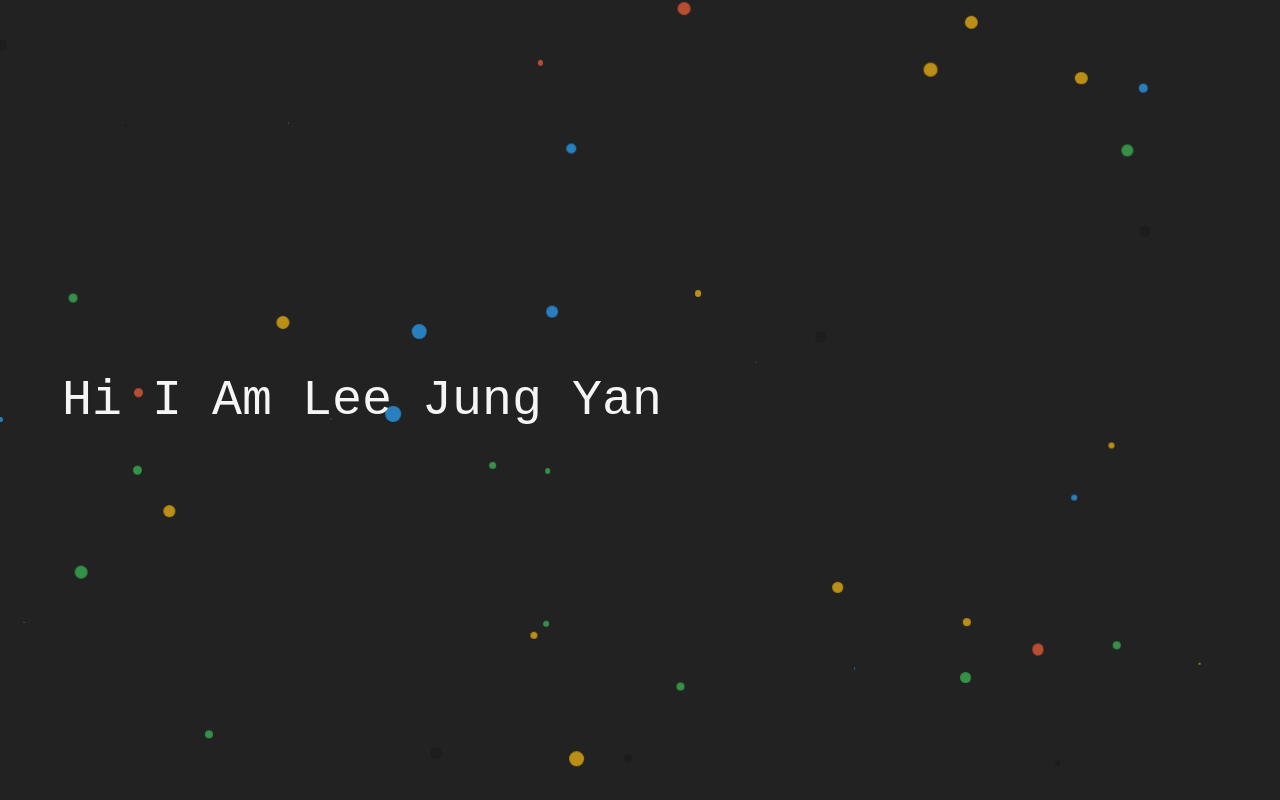
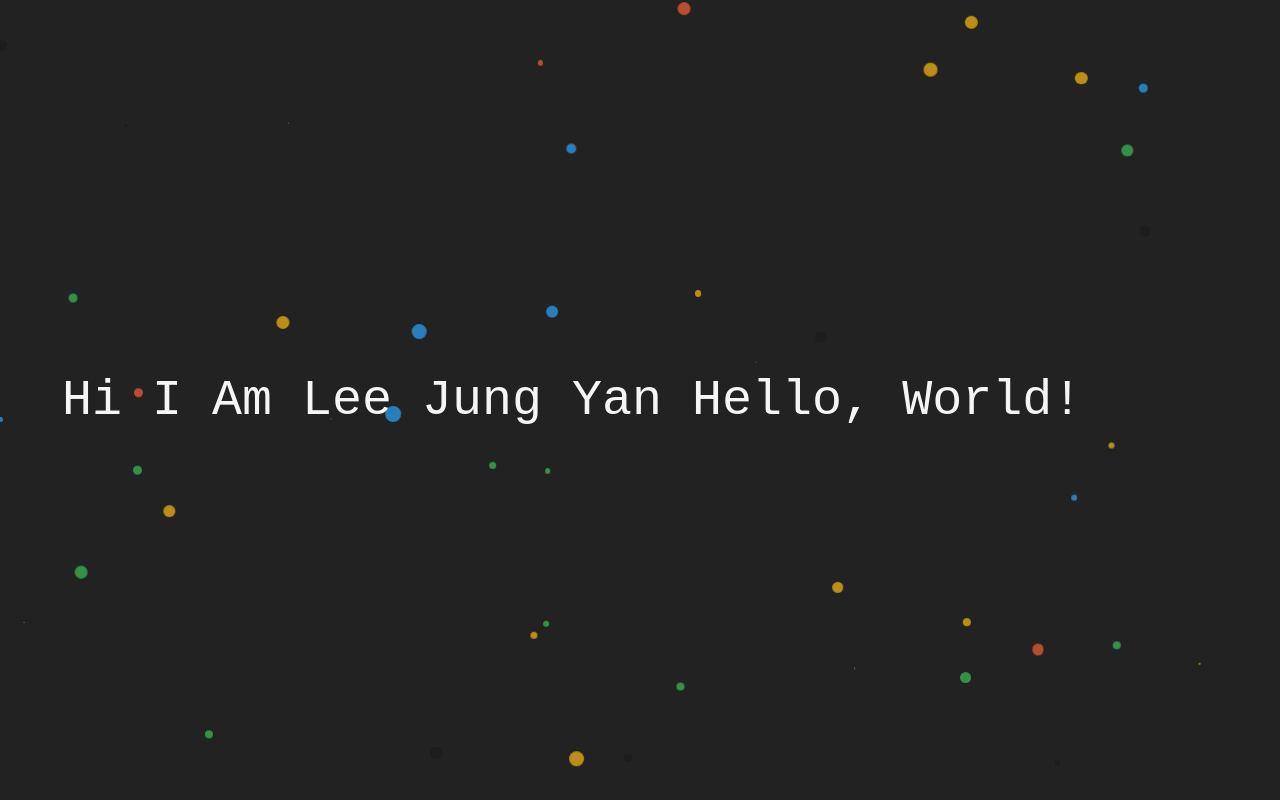
Before and after one commit to TheLeeJungYan/Web-Portfolio, a plain HTML site: page index.html in a window 1280 px wide. Drawn offline with nearby package versions, Linux system fonts and the light colour scheme.

Commit message:
third commit

```diff
--- a/index.html
+++ b/index.html
@@ -14,7 +14,7 @@
     <div class="container-fluid container-1 h-100 d-flex align-items-center">
         <div class="align-middle">
             <div class="row">
-                <div class="col text-1 text-center">
+                <div class="col text-1 text-center" id="code">
                     Hi I Am Lee Jung Yan
                 </div>
             </div>
--- a/script.js
+++ b/script.js
@@ -39,3 +39,17 @@ balls.forEach((el, i, ra) => {
     }
   );
 });
+
+const code = document.getElementById("code");
+const text = "Hello, World!";
+let i = 0;
+
+function type() {
+  if (i < text.length) {
+    code.innerHTML += text.charAt(i);
+    i++;
+    setTimeout(type, Math.floor(Math.random() * 200) + 50);
+  }
+}
+
+type();
```
